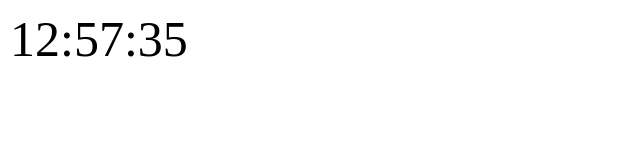
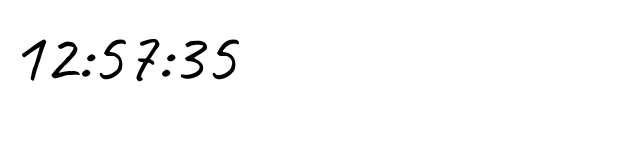
Before and after one commit to ryosuke0121/nihonno-jikan, a plain HTML site: page index.html in a window 1280 px wide. Shown: the whole page, without its empty margins (0-640 px from the left). Drawn offline with Linux system fonts and the light colour scheme.

Commit message:
Update index.html

```diff
--- a/index.html
+++ b/index.html
@@ -1,23 +1,30 @@
 <!DOCTYPE html>
 <html lang="ja">
   <head>
-  <meta charset="UTF-8">
+    <meta charset="UTF-8" />
     <title>にほんのじかん</title>
-  <link rel="icon" href="favicon.ico">
+    <link rel="icon" href="favicon.ico" />
     <style>
+      @import url("https://fonts.googleapis.com/css2?family=Caveat&display=swap");
       .clock {
+        font-family: "Caveat", cursive;
         position: absolute;
-      font-size: 50px;
+        font-size: 73px;
       }
     </style>
     <!-- Google tag (gtag.js) -->
-<script async src="https://www.googletagmanager.com/gtag/js?id=G-QQ2RJ4TWMS"></script>
+    <script
+      async
+      src="https://www.googletagmanager.com/gtag/js?id=G-QQ2RJ4TWMS"
+    ></script>
     <script>
       window.dataLayer = window.dataLayer || [];
-  function gtag(){dataLayer.push(arguments);}
-  gtag('js', new Date());
+      function gtag() {
+        dataLayer.push(arguments);
+      }
+      gtag("js", new Date());
 
-  gtag('config', 'G-QQ2RJ4TWMS');
+      gtag("config", "G-QQ2RJ4TWMS");
     </script>
   </head>
   <body>
```
Lines whose indentation alone changed are shown as unchanged.
